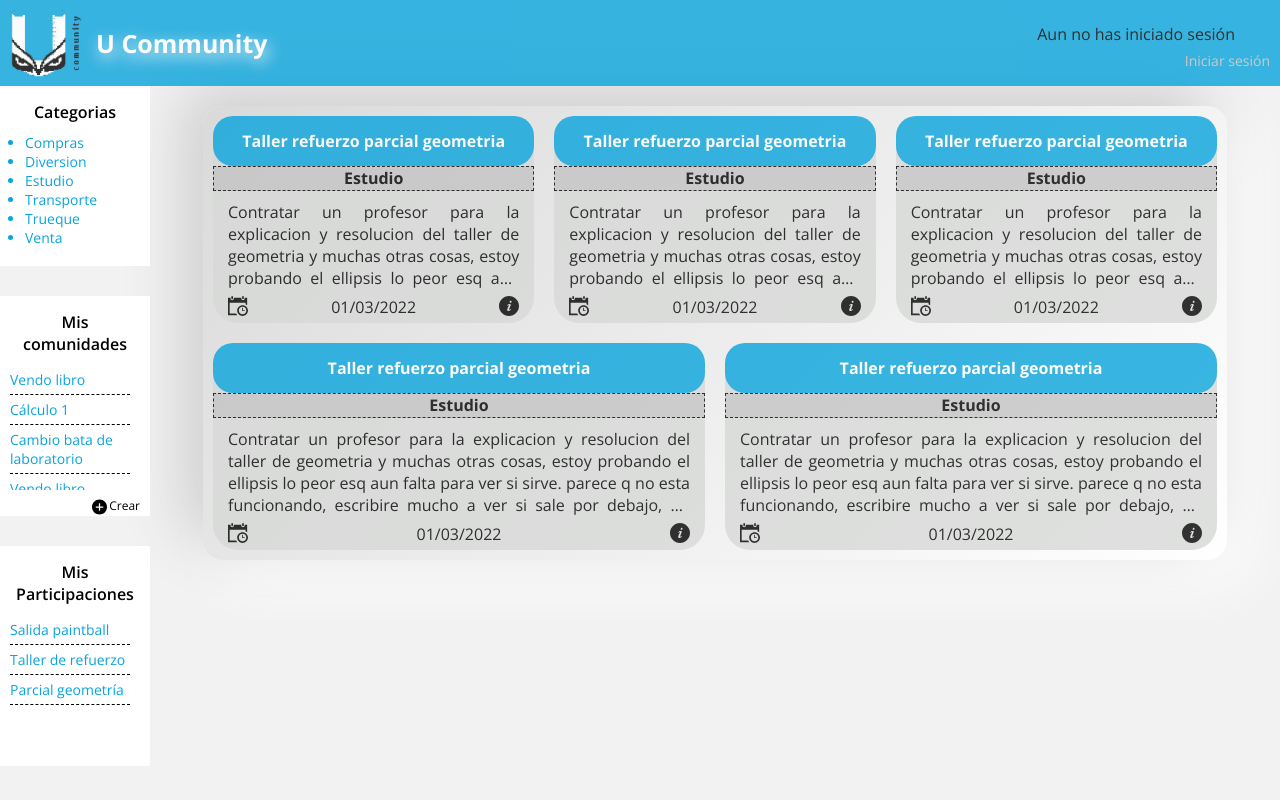
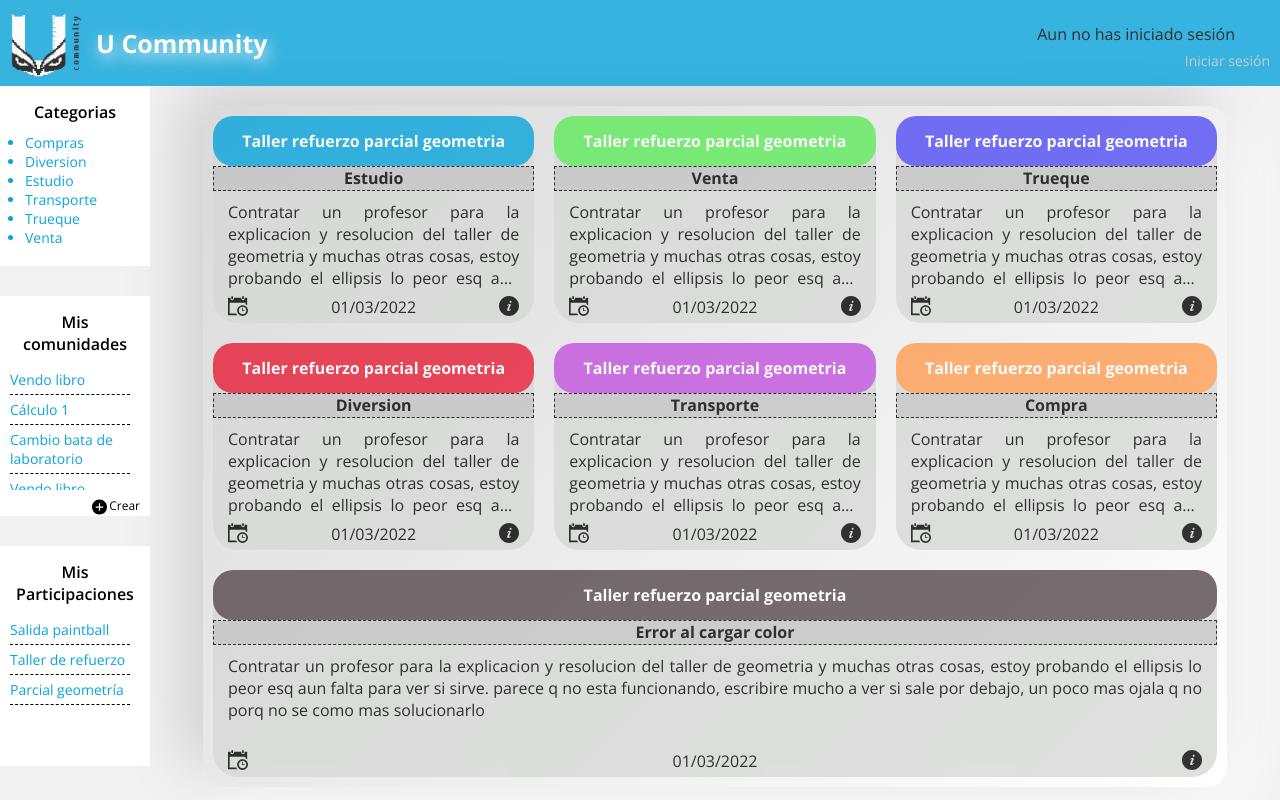
Before and after one commit to DavidBetancurRamirez/U-Community, a React (Create React App) app: page / in a window 1280 px wide. Built offline with nearby package versions, Linux system fonts and the light colour scheme; no server answers; some icons are missing.

Commit message:
Color comunidades

```diff
--- a/src/App.js
+++ b/src/App.js
@@ -19,8 +19,8 @@ const App = ({cambiarEstadoAlerta, cambiarAlerta}) => {
 
       <Header cambiarAlerta={cambiarAlerta} cambiarEstadoAlerta={cambiarEstadoAlerta} />
 
-      <Aside />
-      <Comunidades />
+      <Aside cambiarAlerta={cambiarAlerta} cambiarEstadoAlerta={cambiarEstadoAlerta} />
+      <Comunidades cambiarAlerta={cambiarAlerta} cambiarEstadoAlerta={cambiarEstadoAlerta} />
     </>
   );
 }
--- a/src/componentes/Aside.js
+++ b/src/componentes/Aside.js
@@ -11,11 +11,11 @@ const AsideBar = styled.div`
     float: left;
 `;
 
-const Aside = () => {
+const Aside = ({cambiarEstadoAlerta, cambiarAlerta}) => {
     return (
         <AsideBar>
             <Categorias />
-            <MisComunidades />
+            <MisComunidades cambiarAlerta={cambiarAlerta} cambiarEstadoAlerta={cambiarEstadoAlerta} />
             <MisParticipaciones />
         </AsideBar>
     );
--- a/src/componentes/Comunidades.js
+++ b/src/componentes/Comunidades.js
@@ -4,6 +4,7 @@ import {ReactComponent as IconoInfo} from '../imagenes/IconoInfo.svg'
 import {ReactComponent as IconoCalendario} from '../imagenes/IconoCalendario.svg'
 import theme from "../theme";
 import { useNavigate } from 'react-router-dom';
+import { useAuth } from "../contextos/authContext";
 
 const Main = styled.div`
     width: 80%;
@@ -28,9 +29,28 @@ const Comunidad = styled.div`
     flex-shrink: 0;
     flex-grow: 1;
     cursor: pointer;
+
+    .estudio {
+        background-color: ${theme.categoria.estudio};
+    }
+    .trueque {
+        background-color: ${theme.categoria.trueque};
+    }
+    .diversion {
+        background-color: ${theme.categoria.diversion};
+    }
+    .transporte {
+        background-color: ${theme.categoria.transporte};
+    }
+    .venta {
+        background-color: ${theme.categoria.venta};
+    }
+    .compra {
+        background-color: ${theme.categoria.compra};
+    }
 `;
 const Titulo = styled.div`
-    background-color: ${theme.categoria.estudio};
+    background-color: ${theme.errorCategoria};
     display: flex;
     height: 50px;
     justify-content: center;
@@ -77,13 +97,24 @@ const Fecha = styled.div`
     font-weight: 300;
 `;
 
-const Comunidades = () => {
+const Comunidades = ({cambiarEstadoAlerta, cambiarAlerta}) => {
     const navigate = useNavigate()
+    const {user} = useAuth()
+
+    const handleClick = () => {
+        if(user) {
+            navigate("/comunidad");
+        } else {
+            navigate("/login");
+            cambiarEstadoAlerta(true)
+            cambiarAlerta({ tipo: "error", mensaje: "Para poder crear una comunidad es necesario iniciar sesión" })
+        }
+    }
 
     return (
         <Main>
-            <Comunidad onClick={() => navigate("/comunidad")}>
-                <Titulo tipo="estudio">
+            <Comunidad onClick={handleClick}>
+                <Titulo  className="estudio">
                     Taller refuerzo parcial geometria
                 </Titulo>
                 <Categoria>
@@ -98,13 +129,12 @@ const Comunidades = () => {
                     <IconoInfo />
                 </Info>
             </Comunidad>
-
-            <Comunidad onClick={() => navigate("/comunidad")}>
-                <Titulo tipo="estudio">
+            <Comunidad onClick={handleClick}>
+                <Titulo className="venta">
                     Taller refuerzo parcial geometria
                 </Titulo>
                 <Categoria>
-                    Estudio
+                    Venta
                 </Categoria>
                 <Objetivo>
                     Contratar un profesor para la explicacion y resolucion del taller de geometria y muchas otras cosas, estoy probando el ellipsis lo peor esq aun falta para ver si sirve. parece q no esta funcionando, escribire mucho a ver si sale por debajo, un poco mas ojala q no porq no se como mas solucionarlo
@@ -115,13 +145,12 @@ const Comunidades = () => {
                     <IconoInfo />
                 </Info>
             </Comunidad>
-
-            <Comunidad onClick={() => navigate("/comunidad")}>
-                <Titulo tipo="estudio">
+            <Comunidad onClick={handleClick}>
+                <Titulo className="trueque">
                     Taller refuerzo parcial geometria
                 </Titulo>
                 <Categoria>
-                    Estudio
+                    Trueque
                 </Categoria>
                 <Objetivo>
                     Contratar un profesor para la explicacion y resolucion del taller de geometria y muchas otras cosas, estoy probando el ellipsis lo peor esq aun falta para ver si sirve. parece q no esta funcionando, escribire mucho a ver si sale por debajo, un poco mas ojala q no porq no se como mas solucionarlo
@@ -132,13 +161,12 @@ const Comunidades = () => {
                     <IconoInfo />
                 </Info>
             </Comunidad>
-
-            <Comunidad onClick={() => navigate("/comunidad")}>
-                <Titulo tipo="estudio">
+            <Comunidad onClick={handleClick}>
+                <Titulo className="diversion">
                     Taller refuerzo parcial geometria
                 </Titulo>
                 <Categoria>
-                    Estudio
+                    Diversion
                 </Categoria>
                 <Objetivo>
                     Contratar un profesor para la explicacion y resolucion del taller de geometria y muchas otras cosas, estoy probando el ellipsis lo peor esq aun falta para ver si sirve. parece q no esta funcionando, escribire mucho a ver si sale por debajo, un poco mas ojala q no porq no se como mas solucionarlo
@@ -149,13 +177,12 @@ const Comunidades = () => {
                     <IconoInfo />
                 </Info>
             </Comunidad>
-
-            <Comunidad onClick={() => navigate("/comunidad")}>
-                <Titulo tipo="estudio">
+            <Comunidad onClick={handleClick}>
+                <Titulo className="transporte">
                     Taller refuerzo parcial geometria
                 </Titulo>
                 <Categoria>
-                    Estudio
+                    Transporte
                 </Categoria>
                 <Objetivo>
                     Contratar un profesor para la explicacion y resolucion del taller de geometria y muchas otras cosas, estoy probando el ellipsis lo peor esq aun falta para ver si sirve. parece q no esta funcionando, escribire mucho a ver si sale por debajo, un poco mas ojala q no porq no se como mas solucionarlo
@@ -166,7 +193,38 @@ const Comunidades = () => {
                     <IconoInfo />
                 </Info>
             </Comunidad>
-
+            <Comunidad onClick={handleClick}>
+                <Titulo className="compra">
+                    Taller refuerzo parcial geometria
+                </Titulo>
+                <Categoria>
+                    Compra
+                </Categoria>
+                <Objetivo>
+                    Contratar un profesor para la explicacion y resolucion del taller de geometria y muchas otras cosas, estoy probando el ellipsis lo peor esq aun falta para ver si sirve. parece q no esta funcionando, escribire mucho a ver si sale por debajo, un poco mas ojala q no porq no se como mas solucionarlo
+                </Objetivo>
+                <Info>
+                    <IconoCalendario />
+                    <Fecha>01/03/2022</Fecha>
+                    <IconoInfo />
+                </Info>
+            </Comunidad>
+            <Comunidad onClick={handleClick}>
+                <Titulo className="">
+                    Taller refuerzo parcial geometria
+                </Titulo>
+                <Categoria>
+                    Error al cargar color
+                </Categoria>
+                <Objetivo>
+                    Contratar un profesor para la explicacion y resolucion del taller de geometria y muchas otras cosas, estoy probando el ellipsis lo peor esq aun falta para ver si sirve. parece q no esta funcionando, escribire mucho a ver si sale por debajo, un poco mas ojala q no porq no se como mas solucionarlo
+                </Objetivo>
+                <Info>
+                    <IconoCalendario />
+                    <Fecha>01/03/2022</Fecha>
+                    <IconoInfo />
+                </Info>
+            </Comunidad>
         </Main>
     );
 }
--- a/src/componentes/Login.js
+++ b/src/componentes/Login.js
@@ -93,7 +93,7 @@ const Login = ({cambiarEstadoAlerta, cambiarAlerta}) => {
                     <Label>Password</Label>
                 </div>
 
-                <Boton onClick={handleSubmit}>
+                <Boton onClick={handleSubmit} type="submit">
                     <span></span>
                     <span></span>
                     <span></span>
--- a/src/componentes/Register.js
+++ b/src/componentes/Register.js
@@ -19,7 +19,7 @@ const Register = ({cambiarEstadoAlerta, cambiarAlerta}) => {
         try{
             console.log("Hola")
             await loginWithGoogle()
-            console.log("Hola")
+            console.log("chao")
             navigate('/');
             cambiarEstadoAlerta(true)
             cambiarAlerta({ tipo: "exito", mensaje: "Usuario creado con exito" })
@@ -83,7 +83,7 @@ const Register = ({cambiarEstadoAlerta, cambiarAlerta}) => {
                         />
                         <Label>Password</Label>
                     </div>
-                    <Boton onClick={handleSubmit}>
+                    <Boton type="submit" onClick={handleSubmit}>
                         <span></span>
                         <span></span>
                         <span></span>
--- a/src/contextos/authContext.js
+++ b/src/contextos/authContext.js
@@ -6,7 +6,7 @@ import {
     onAuthStateChanged,
     signOut,
     GoogleAuthProvider,
-    signInWithPopup,
+    signInWithRedirect,
     sendPasswordResetEmail
 } from 'firebase/auth';
 
@@ -35,7 +35,7 @@ export function AuthProvider ({children}) {
 
     const loginWithGoogle = () => {
         const googleProvider  = new GoogleAuthProvider()
-        return signInWithPopup (auth, googleProvider)
+        return signInWithRedirect (auth, googleProvider)
     }
 
     const resetPasword = (email) => {
--- a/src/elementos/MisComunidades.js
+++ b/src/elementos/MisComunidades.js
@@ -3,6 +3,7 @@ import styled from 'styled-components';
 import {Menu, Titulo, Lista, ListaLi} from './aside'
 import {ReactComponent as IconoPlus} from '../imagenes/IconoPlus.svg'
 import { useNavigate } from 'react-router-dom';
+import { useAuth } from "../contextos/authContext";
 
 const Crear = styled.div`
     float: right;
@@ -36,12 +37,19 @@ const Plus = styled.div`
     }
 `;
 
-const MisComunidades = () => {
+const MisComunidades = ({cambiarEstadoAlerta, cambiarAlerta}) => {
 
     const navigate = useNavigate();
+    const {user} = useAuth()
 
     const handleClick = () => {
-        navigate("/formulario");
+        if(user) {
+            navigate("/formulario");
+        } else {
+            navigate("/login");
+            cambiarEstadoAlerta(true)
+            cambiarAlerta({ tipo: "error", mensaje: "Para poder crear una comunidad es necesario iniciar sesión" })
+        }
     }
 
     return (
--- a/src/theme.js
+++ b/src/theme.js
@@ -4,6 +4,7 @@ const theme = {
     rojo: '#E34747',
     grisOscuro: '#C4C4C4',
     grisClaro: '#E8EFF1',
+    errorCategoria: '#56494E',
     categoria: {
         estudio: '#09A4DD',
         trueque: '#524EF5',
```
